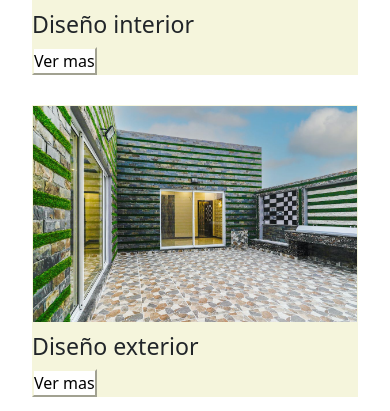
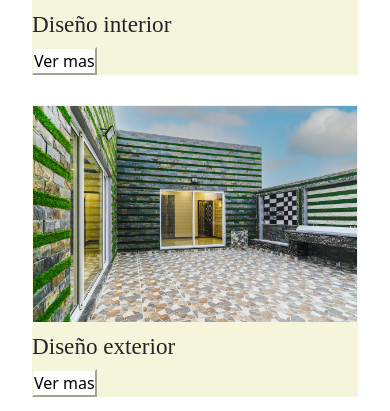
Before and after one commit to Raquelramirezarias/ProyectoCasamia, a plain HTML site: page index.html in a window 390 px wide. Shown: the part 1312-1723 px from the top of the page. Drawn offline with nearby package versions, Linux system fonts and the light colour scheme.

```diff
--- a/css/main.css
+++ b/css/main.css
@@ -116,6 +116,9 @@
        margin:auto;
        display: block;
 
+   }
+   .texto-diseño{
+    font-family: 'Times New Roman', Times, serif;
    }
 
    .vermas{
--- a/index.html
+++ b/index.html
@@ -81,7 +81,7 @@
     <div class="cuadro1">
         <img src="./imagenes/pie imagen.jpeg" alt="casa" class="cuadritos">
 <div class="fondo-casa">
-    <h3 class="interior1">
+    <h3 class="texto-diseño">
 Diseño interior
     </h3>
     <a href="./paginas/Diseñointerior.html" class="boton-interior"><button type="button" class="boton-link">Ver mas</button></a>
@@ -90,7 +90,7 @@
 <div class="cuadro1">
     <img src="./imagenes/pie imagen3.jpeg" alt="casa" class="cuadritos">
     <div class="fondo-casa">
-        <h3 class="Diseño exterior">Diseño exterior</h3>
+        <h3 class="texto-diseño">Diseño exterior</h3>
         <a href="./paginas/Diseñoexterior.html" class="boton-exterior"><button type="button" class="boton-link">Ver mas
         </button></a>
     </div>
```
